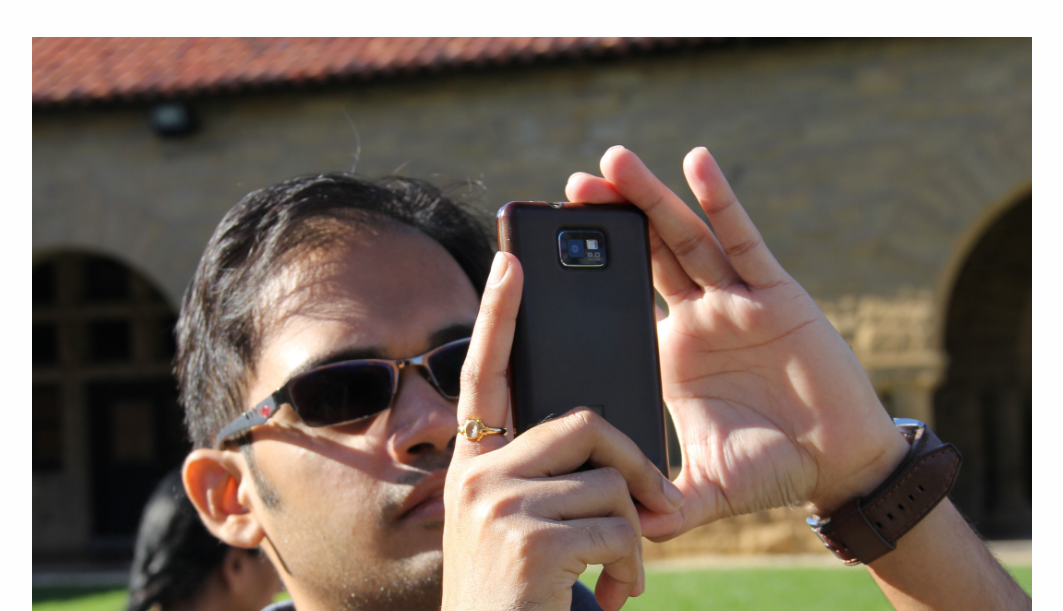
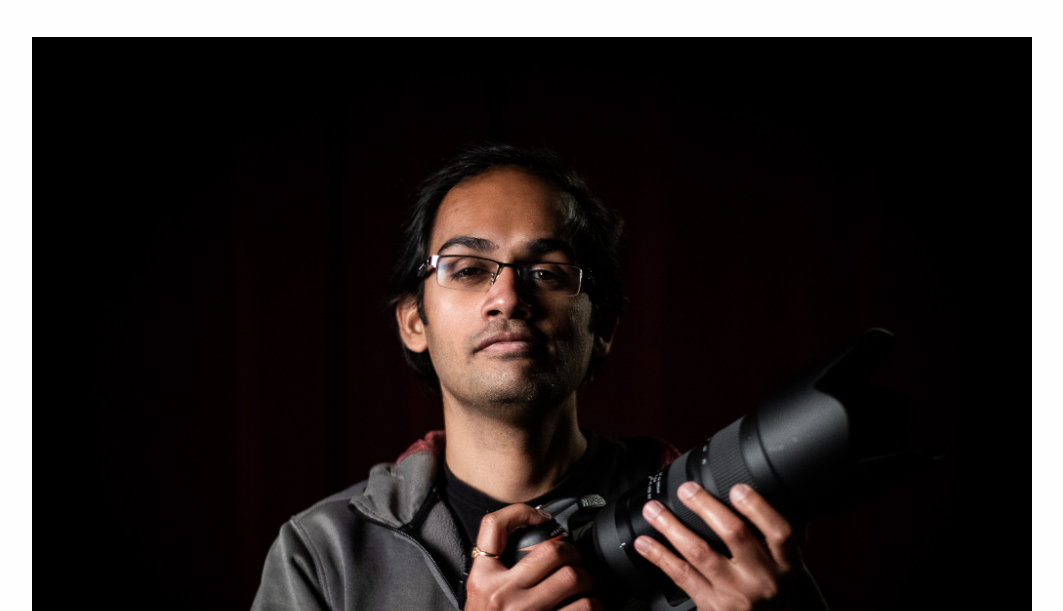
Before and after one commit to kedardutt/portfolio2018, a plain HTML site: page aboutme.html in a window 1280 px wide. Shown: the part 189-800 px from the top of the page, without its empty margins (108-1171 px from the left). Drawn offline with nearby package versions, Linux system fonts and the light colour scheme.

Commit message:
Add files via upload

```diff
--- a/aboutme.html
+++ b/aboutme.html
@@ -35,7 +35,7 @@
       </nav>
     </header>
 <figure>
-  <img src="images/mypicture.jpg" alt="Kedar Dutt">
+  <img src="images/mypicture01.jpg" alt="Kedar Dutt">
   </figure>
   <div class="large-6 cell">
     <div class="v-center">
```
Also changed, not shown: images/mypicture01.jpg (added).
